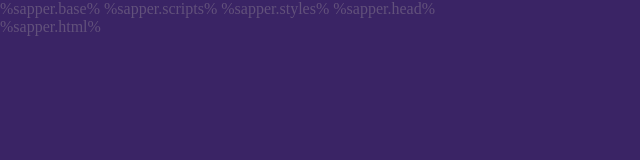
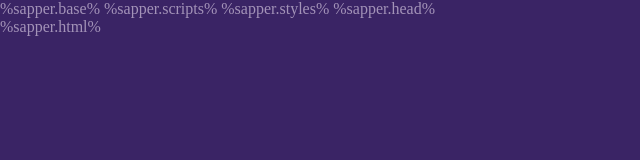
Before and after one commit to padunk/portfolio-v3, a website: page web/src/template.html in a window 1280 px wide. Shown: the whole page, without its empty margins (0-640 px from the left). Drawn offline with Linux system fonts and the light colour scheme; files that its build step writes are made by us from their sources; a web font is replaced by a local one.

Commit message:
rollback the color props

```diff
--- a/web/static/global.css
+++ b/web/static/global.css
@@ -80,7 +80,7 @@
 body {
     margin: 0;
     box-sizing: border-box !important;
-    color: var(--primary-light);
+    color: var(--primary-lightest);
     background-color: var(--primary);
     scrollbar-width: none;
     min-height: 100vh;
```
